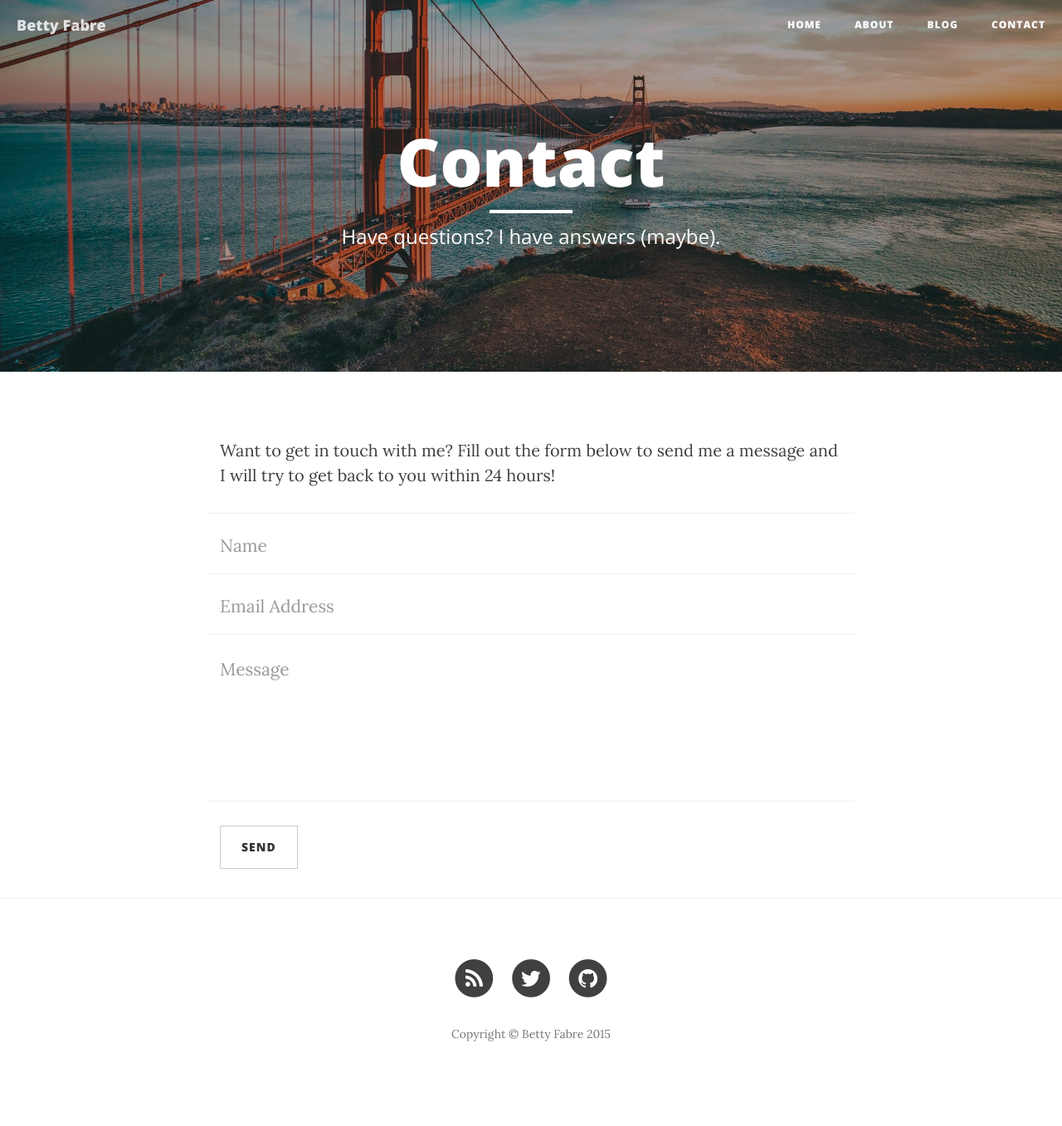
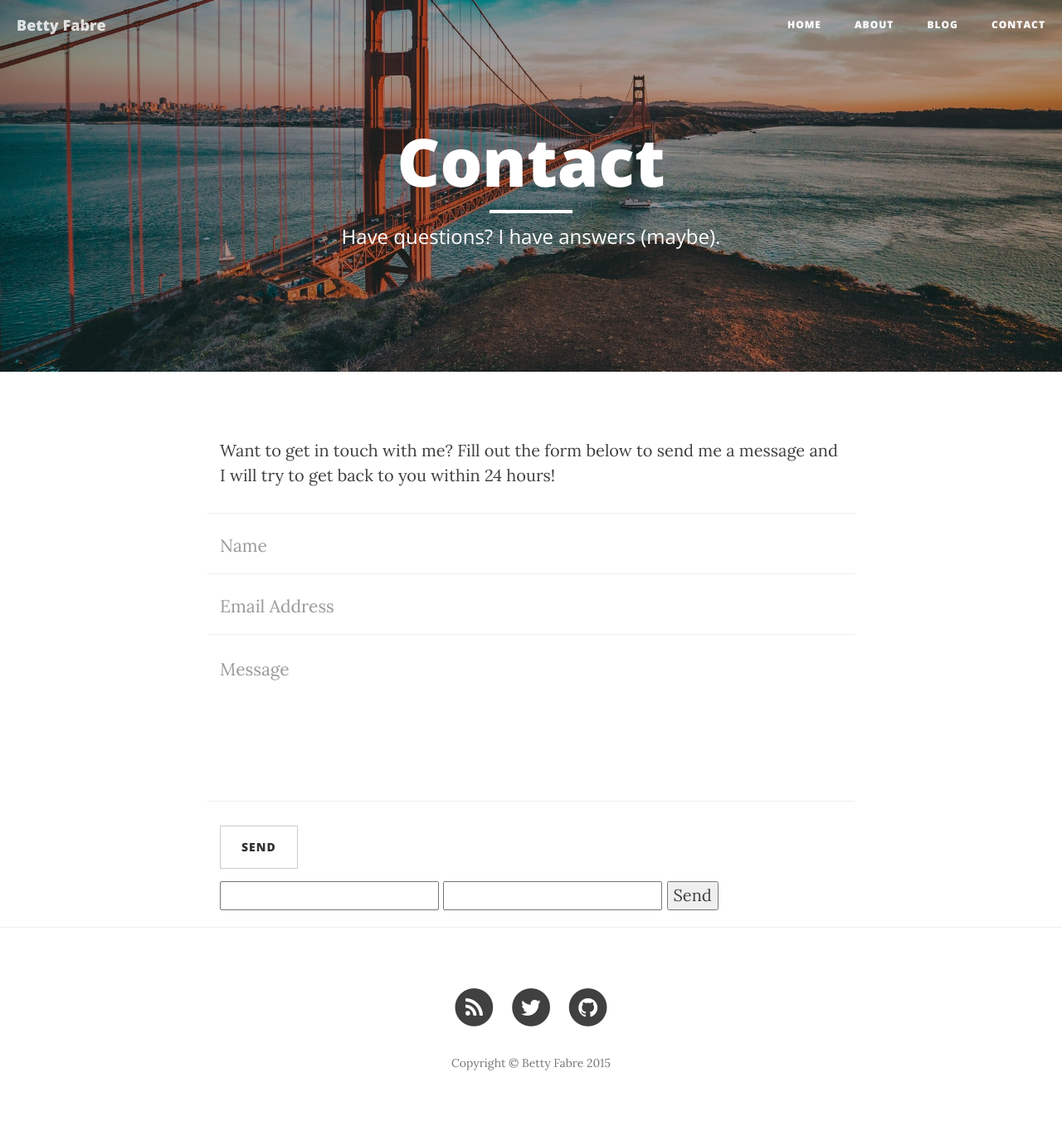
Before and after one commit to asirop/BetFab.github.io, a Jekyll site: the page built from contact.html, in a window 1280 px wide. Shown: the whole page at 83% size. Built offline with Jekyll 4.4.1, drawn with Linux system fonts in a browser that asks for light colours; nearby versions of some CDN libraries; before the commit the page ends 1322 px from its top, so only the background shows below that.

Commit message:
Update contact.html

```diff
--- a/contact.html
+++ b/contact.html
@@ -37,3 +37,10 @@ header-img: "img/sanfr3.jpg"
         </div>
     </div>
 </form>
+
+<form action="//formspree.io/fabre.betty@gmail.com"
+      method="POST">
+    <input type="text" name="name">
+    <input type="email" name="_replyto">
+    <input type="submit" value="Send">
+</form>
```
